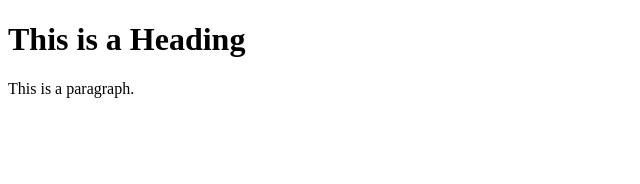
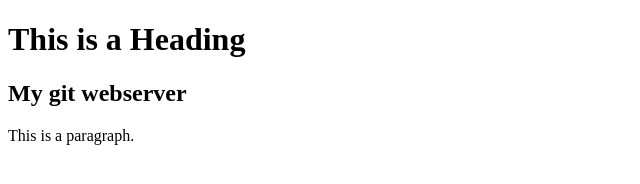
Before and after one commit to hegezjusz/bootcamp, a plain HTML site: page index.html in a window 1280 px wide. Shown: the whole page, without its empty margins (0-640 px from the left). Drawn offline with Linux system fonts and the light colour scheme.

Commit message:
Update index.html

```diff
--- a/index.html
+++ b/index.html
@@ -6,6 +6,7 @@
 <body>
 
 <h1>This is a Heading</h1>
+  <h2>My git webserver</h2>
 <p>This is a paragraph.</p>
 
 </body>
```
